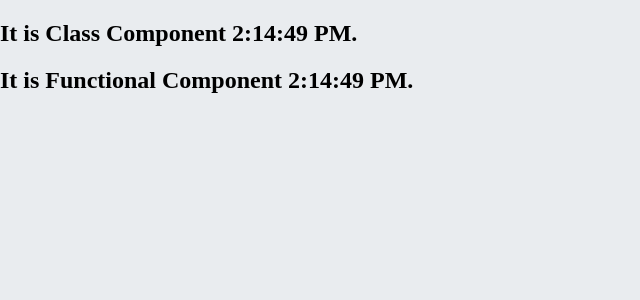
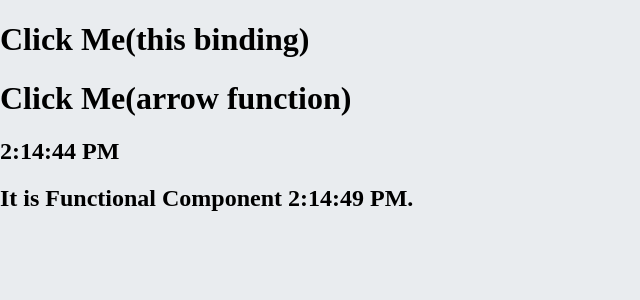
Before and after one commit to yh0921k/learning-react, a React (Create React App) app: page / in a window 1280 px wide. Shown: the top 300 px of the page, without its empty margins (0-640 px from the left). Built offline with nearby package versions, Linux system fonts and the light colour scheme.

Commit message:
add: 1.2.6 컴포넌트 생명주기

```diff
--- a/src/App.js
+++ b/src/App.js
@@ -1,6 +1,6 @@
 import React from 'react';
-import ClassComponent from './fastcampus/components/2-5State/ClassComponent';
 import FunctionalComponent from './fastcampus/components/2-5State/FunctionalComponent';
+import ClassComponent from './fastcampus/components/2-6LifeCycle/ClassComponent';
 
 const App = () => {
   return (
--- /dev/null
+++ b/src/fastcampus/components/2-6LifeCycle/ClassComponent.js
@@ -0,0 +1,50 @@
+import React, { Component } from 'react';
+
+class ClassComponent extends Component {
+  constructor(props) {
+    super(props);
+    console.log('constructor');
+    this.state = { date: new Date() };
+    this.handleClick = this.handleClick.bind(this);
+  }
+
+  componentDidMount() {
+    console.log('componentDidMount');
+    this.timerId = setInterval(() => this.tick(), 10000);
+  }
+
+  componentDidUpdate(prevProps, prevState, snapshot) {
+    console.log('componentDidUpdate');
+  }
+
+  componentWillUnmount() {
+    console.log('componentWillUnmount');
+    clearInterval(this.timerId);
+  }
+
+  tick() {
+    console.log('tick');
+    this.setState({ date: new Date() });
+  }
+
+  handleClick() {
+    alert(this.state.date);
+  }
+
+  handleClickArrow = () => {
+    alert(this.state.date);
+  };
+
+  render() {
+    console.log('render');
+    return (
+      <div>
+        <h1 onClick={this.handleClick}>Click Me(this binding)</h1>
+        <h1 onClick={this.handleClickArrow}>Click Me(arrow function)</h1>
+        <h2>{this.state.date.toLocaleTimeString()}</h2>
+      </div>
+    );
+  }
+}
+
+export default ClassComponent;
```
Also changed, not shown: src/fastcampus/components/2-5State/ClassComponent.js (renamed from src/fastcampus/components/2-5State/ClassComponent.jsx).
